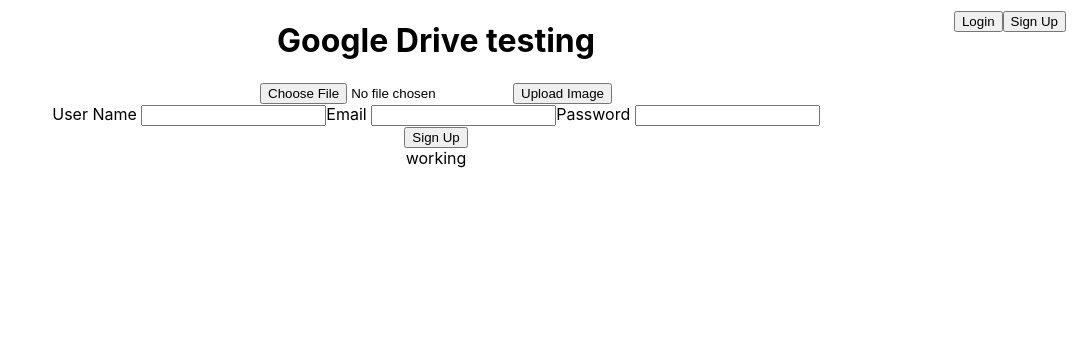
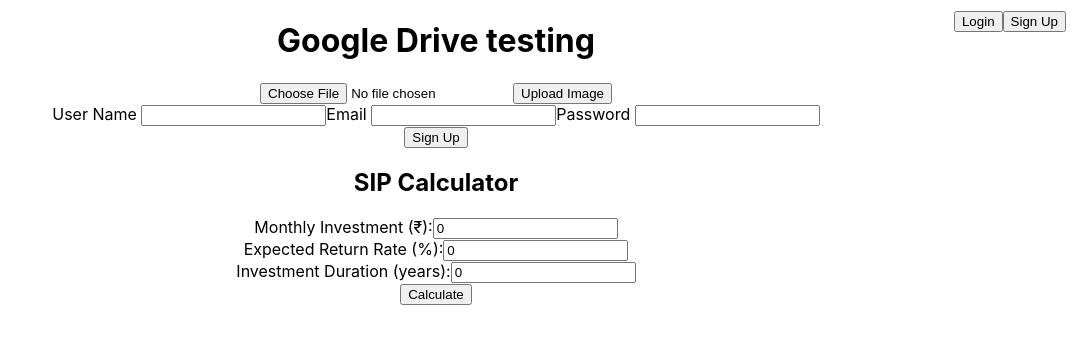
Before and after one commit to anubhav2102/financial-tools-and-calculators, a React (Create React App) app: page /register in a window 1280 px wide. Shown: the top 344 px of the page, without its empty margins (204-1280 px from the left). Built offline with nearby package versions, Linux system fonts and the light colour scheme; no server answers.

Commit message:
added sip calculator feature

```diff
--- a/src/components/calculators/SIPCalculator.jsx
+++ b/src/components/calculators/SIPCalculator.jsx
@@ -1,12 +1,45 @@
-import React, { useEffect, useState } from "react";
-import {Link} from "react-router-dom";
+import React, { useState } from 'react';
 
 const SIPCalculator = () => {
-    return (
-        <>
-        <div>working</div>
-        </>
-    )
-}
+  const [monthlyInvestment, setMonthlyInvestment] = useState(0);
+  const [annualInterestRate, setAnnualInterestRate] = useState(0);
+  const [investmentDuration, setInvestmentDuration] = useState(0);
+  const [totalAmount, setTotalAmount] = useState(0);
+
+  const calculateSIP = () => {
+    if (monthlyInvestment <= 0 || annualInterestRate <= 0 || investmentDuration <= 0) {
+      return;
+    }
+    const monthlyInterestRate = annualInterestRate / 12 / 100;
+    const numberOfMonths = investmentDuration * 12;
+    const futureValue = monthlyInvestment * (((Math.pow(1 + monthlyInterestRate, numberOfMonths) - 1) / monthlyInterestRate) * (1 + monthlyInterestRate));
+    setTotalAmount(futureValue.toFixed(2));
+  };
+  return (
+    <div>
+      <h2>SIP Calculator</h2>
+      <div>
+        <label>Monthly Investment (₹):</label>
+        <input type="number" value={monthlyInvestment} onChange={(e) => setMonthlyInvestment(e.target.value)}
+        />
+      </div>
+      <div>
+        <label>Expected Return Rate (%):</label>
+        <input type="number" value={annualInterestRate} onChange={(e) => setAnnualInterestRate(e.target.value)}
+        />
+      </div>
+      <div>
+        <label>Investment Duration (years):</label>
+        <input type="number" value={investmentDuration} onChange={(e) => setInvestmentDuration(e.target.value)}/>
+      </div>
+      <button onClick={calculateSIP}>Calculate</button>
+      {totalAmount > 0 && (
+        <div>
+          <h3>Total Amount: ₹{totalAmount}</h3>
+        </div>
+      )}
+    </div>
+  );
+};
 
 export default SIPCalculator;
```
